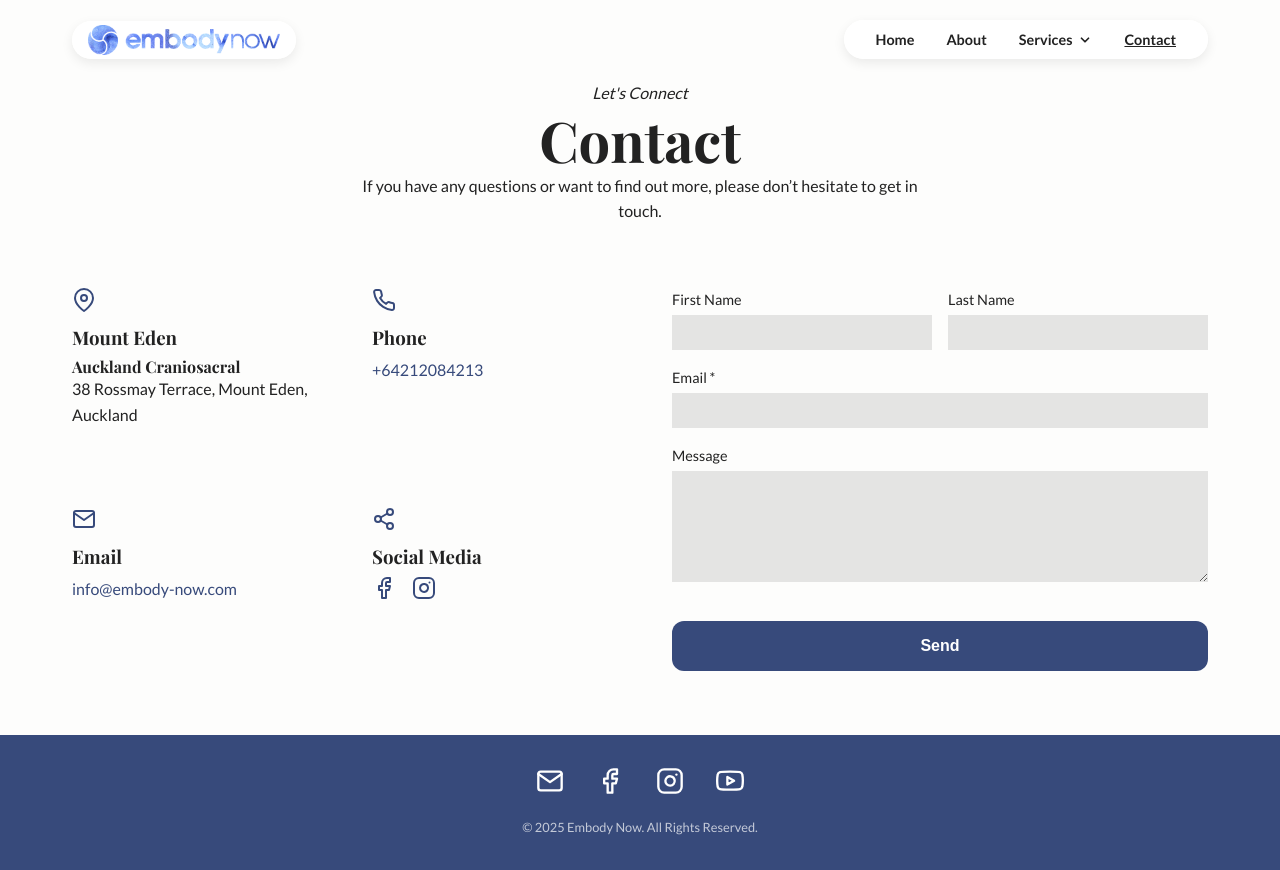
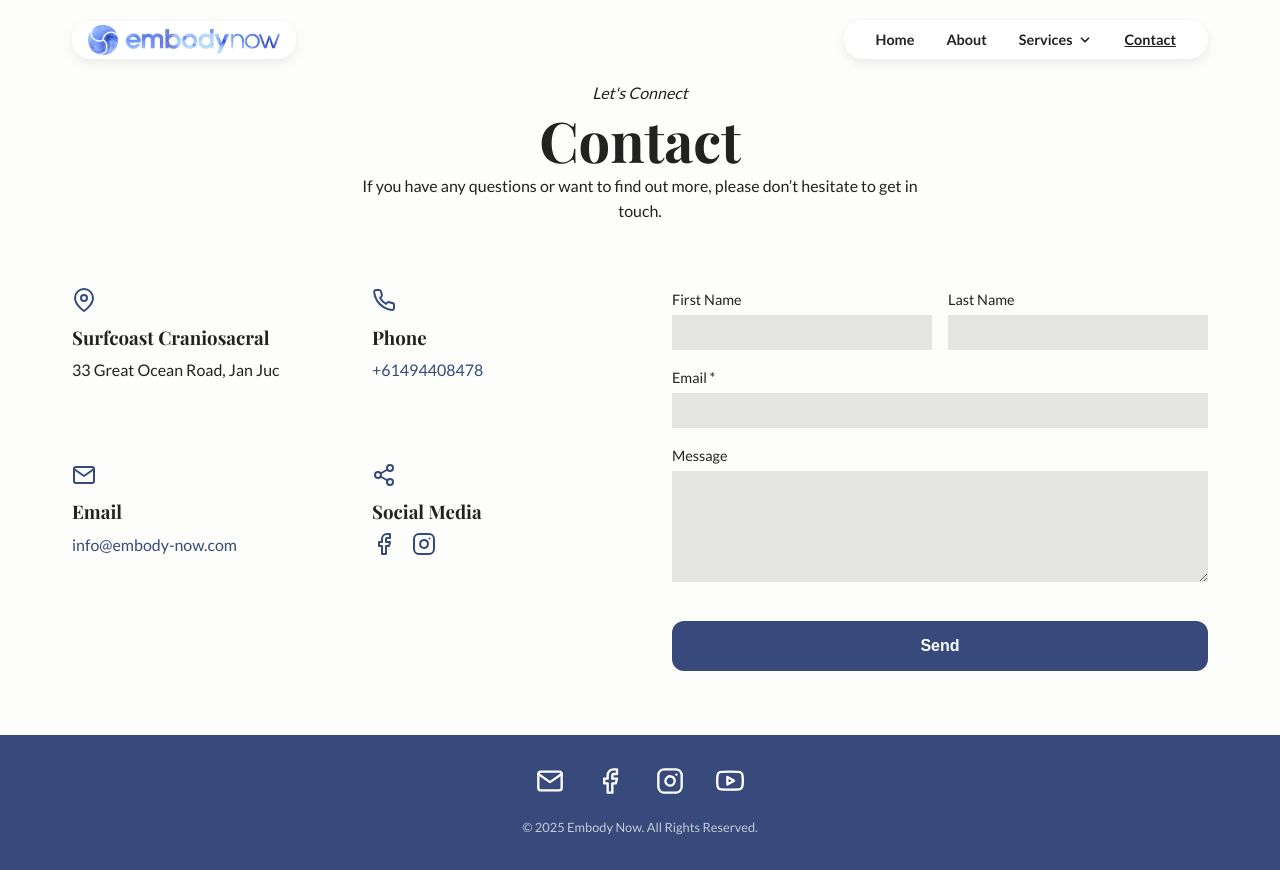
Before and after one commit to orowarth/embody-now, a React (Vite) app: page /contact in a window 1280 px wide. Built offline with nearby package versions, Linux system fonts and the light colour scheme.

Commit message:
Updated contact details

```diff
--- a/src/data/siteData.tsx
+++ b/src/data/siteData.tsx
@@ -9,5 +9,5 @@ export const socialLinks = [
   { name: 'Facebook', href: 'https://www.facebook.com/profile.php?id=100084958862508', Icon: FacebookIcon },
   { name: 'Instagram', href: 'https://www.instagram.com/embody_now', Icon: InstagramIcon },
   { name: 'YouTube', href: 'https://www.youtube.com/@somaticqigong', Icon: YouTubeIcon },
-  { name: 'Phone', href: 'tel:+64212084213', Icon: PhoneIcon },
+  { name: 'Phone', href: 'tel:+61494408478', Icon: PhoneIcon },
 ];
--- a/src/pages/ContactPage/ContactPage.tsx
+++ b/src/pages/ContactPage/ContactPage.tsx
@@ -25,9 +25,8 @@ export function ContactPage() {
           <div className="detail-item">
             <LocationIcon />
             <div className="address-block">
-              <h3>Mount Eden</h3>
-              <h4>Auckland Craniosacral</h4>
-              <p>38 Rossmay Terrace, Mount Eden, Auckland</p>
+              <h3>Surfcoast Craniosacral</h3>
+              <p>33 Great Ocean Road, Jan Juc</p>
             </div>
           </div>
 
```
